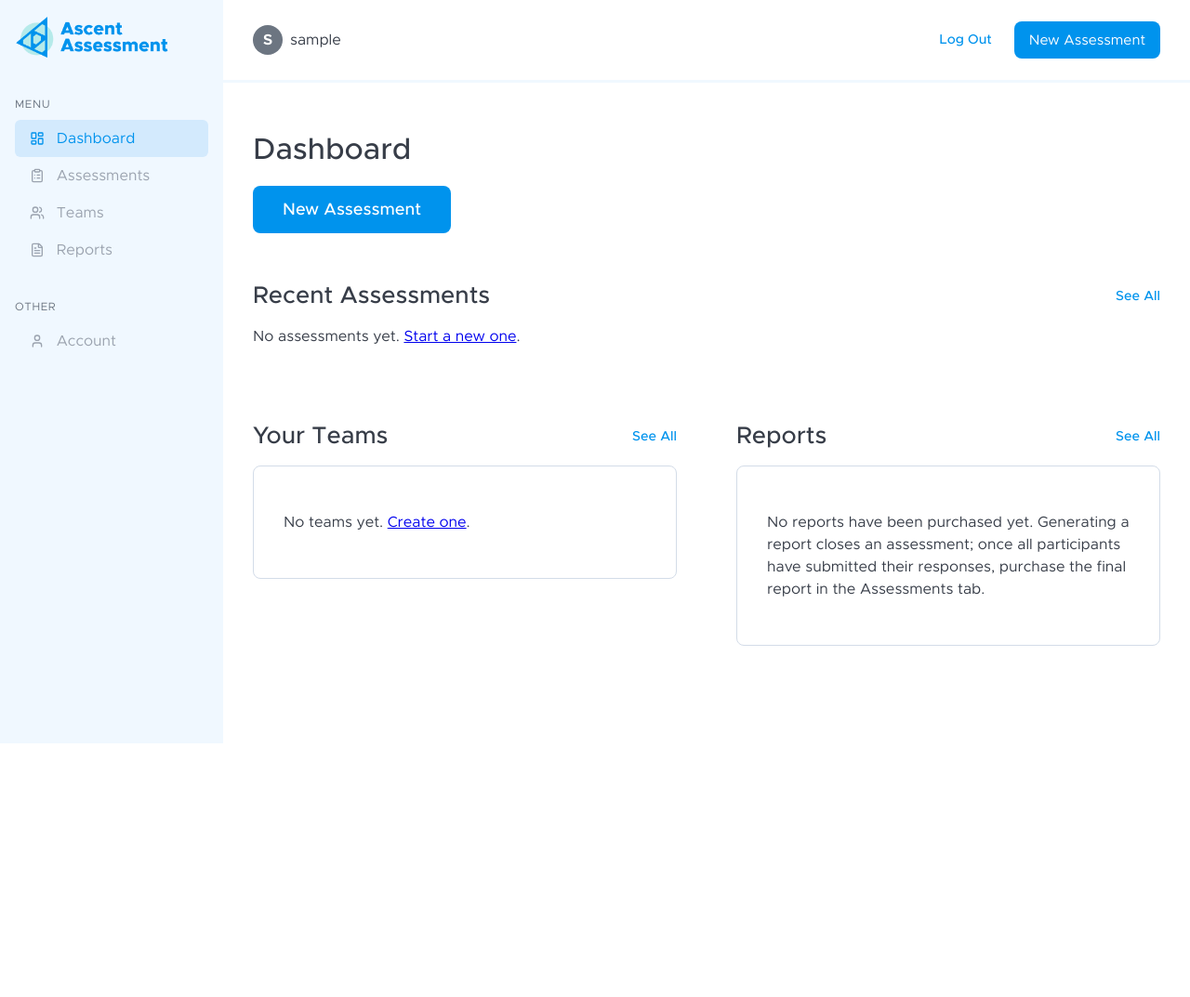
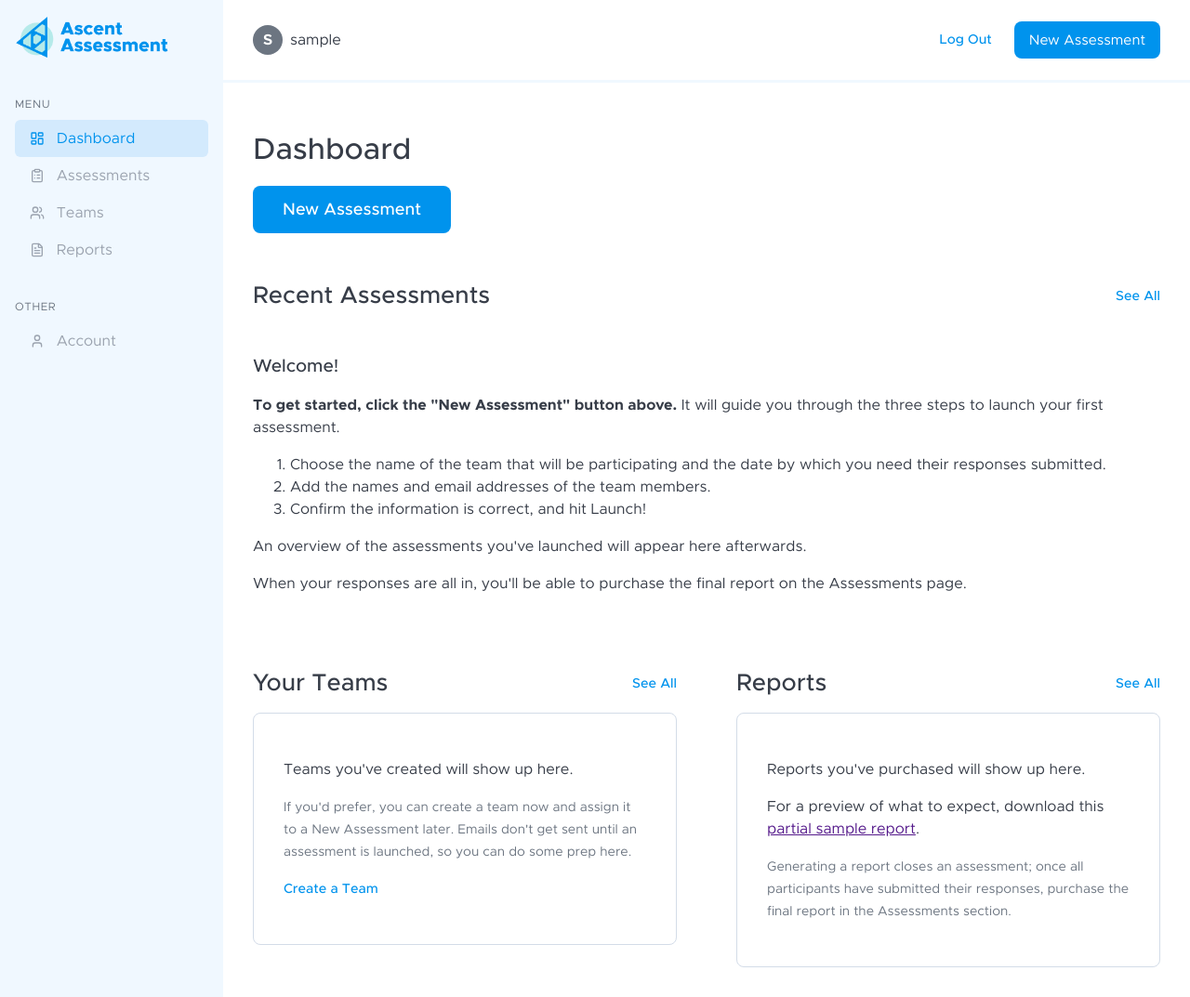
Before and after one commit to sae-br/ascent-assessment, a Django app: page /dashboard/ in a window 1280 px wide. Shown: the whole page at 93% size. Before the commit the page ends 800 px from the top, so only its background shows below. Run offline with Django 5.2, Linux system fonts and the light colour scheme; the visitor is signed in with stand-in values (Sample User, id 1); data that the repository does not hold is empty; some libraries are stand-ins or nearby versions.

Commit message:
Add new user guiding text to dashboard and site sections.

```diff
--- a/apps/accounts/forms.py
+++ b/apps/accounts/forms.py
@@ -47,8 +47,7 @@ class MailgunPasswordResetForm(PasswordResetForm):
              html_email_template_name=None,
              extra_email_context=None):
         """
-        Send a Mailgun-templated reset email that uses the *namespaced* URL:
-        'accounts:password_reset_confirm'.
+        Send a Mailgun-templated reset email
         """
         assert request is not None, "request is required to build absolute URL"
 
@@ -66,7 +65,7 @@ class MailgunPasswordResetForm(PasswordResetForm):
                 from_email=from_email or settings.DEFAULT_FROM_EMAIL,
                 to=[user.email],
             )
-            msg.template_id = "password-reset"  # your Mailgun template name
+            msg.template_id = "password-reset"  # Mailgun template name
             msg.merge_global_data = {
                 "username": user.get_username(),
                 "first_name": user.first_name,
--- a/apps/assessments/templates/assessments/overview.html
+++ b/apps/assessments/templates/assessments/overview.html
@@ -16,7 +16,9 @@
 <div class="section">
     <!-- If there are no assessments yet, show an empty state -->
     {% if not assessments %}
-    <p>No assessments have been created yet.</p>
+    <h3>No assessments have been created yet.</h3>
+    <p>Are you ready to get started?</p></br>
+    <a href="{% url 'assessments:new_assessment' %}" class="button--primary">New Assessment</a>
     {% else %}
 
         <!-- Filter/select control -->
--- a/apps/dashboard/templates/dashboard/includes/recent_assessments.html
+++ b/apps/dashboard/templates/dashboard/includes/recent_assessments.html
@@ -29,6 +29,16 @@
       {% endfor %}
     </div>
   {% else %}
-    <p>No assessments yet. <a href="{% url 'assessments:new_assessment' %}">Start a new one</a>.</p>
+    <h3>Welcome!</h3>
+    <p><strong>To get started, click the "New Assessment" button above.</strong> It will
+      guide you through the three steps to launch your first assessment.</p>
+    <ol>
+      <li>Choose the name of the team that will be participating and the date by which you
+        need their responses submitted.</li>
+      <li>Add the names and email addresses of the team members.</li>
+      <li>Confirm the information is correct, and hit Launch!</li>
+      </ol>
+    <p>An overview of the assessments you've launched will appear here afterwards.</p>
+    <p>When your responses are all in, you'll be able to purchase the final report on the Assessments page.</p>
   {% endif %}
 </div>
--- a/apps/dashboard/templates/dashboard/includes/reports_list.html
+++ b/apps/dashboard/templates/dashboard/includes/reports_list.html
@@ -23,9 +23,11 @@
                 {% endfor %}
             </ul>
         {% else %}
-            <p>No reports have been purchased yet. Generating a report closes an assessment;
-                once all participants have submitted their responses, purchase the final
-                report in the Assessments tab.</p>
+            <p>Reports you've purchased will show up here.</p>
+            <p>For a preview of what to expect, download this <a href="">partial sample report</a>.</p>
+            <p class="helptext">Generating a report closes an assessment; once all
+                participants have submitted their responses, purchase the final report
+                in the Assessments section.</p>
         {% endif %}
     </div>
 </div>
--- a/apps/dashboard/templates/dashboard/includes/teams_list.html
+++ b/apps/dashboard/templates/dashboard/includes/teams_list.html
@@ -21,7 +21,12 @@
         {% endfor %}
       </ul>
     {% else %}
-      <p>No teams yet. <a href="{% url 'teams:teams_overview' %}">Create one</a>.</p>
+      <p>Teams you've created will show up here.</p>
+      <p class="helptext">If you'd prefer, you can create a team now and assign it to a New Assessment
+        later. Emails don't get sent until an assessment is launched, so you can do
+        some prep here.</p>
+      <p>
+        <a href="{% url 'teams:teams_overview' %}" class="text-button">Create a Team</a></p>
     {% endif %}
   </div>
 </div>
--- a/apps/reports/templates/reports/overview.html
+++ b/apps/reports/templates/reports/overview.html
@@ -36,7 +36,7 @@
         </table>
         </div>
     {% else %}
-        <p>No reports have been generated yet.</p>
+        <h3>No reports have been purchased yet.</h3>
     {% endif %}
     </div>
 {% endblock %}
```
